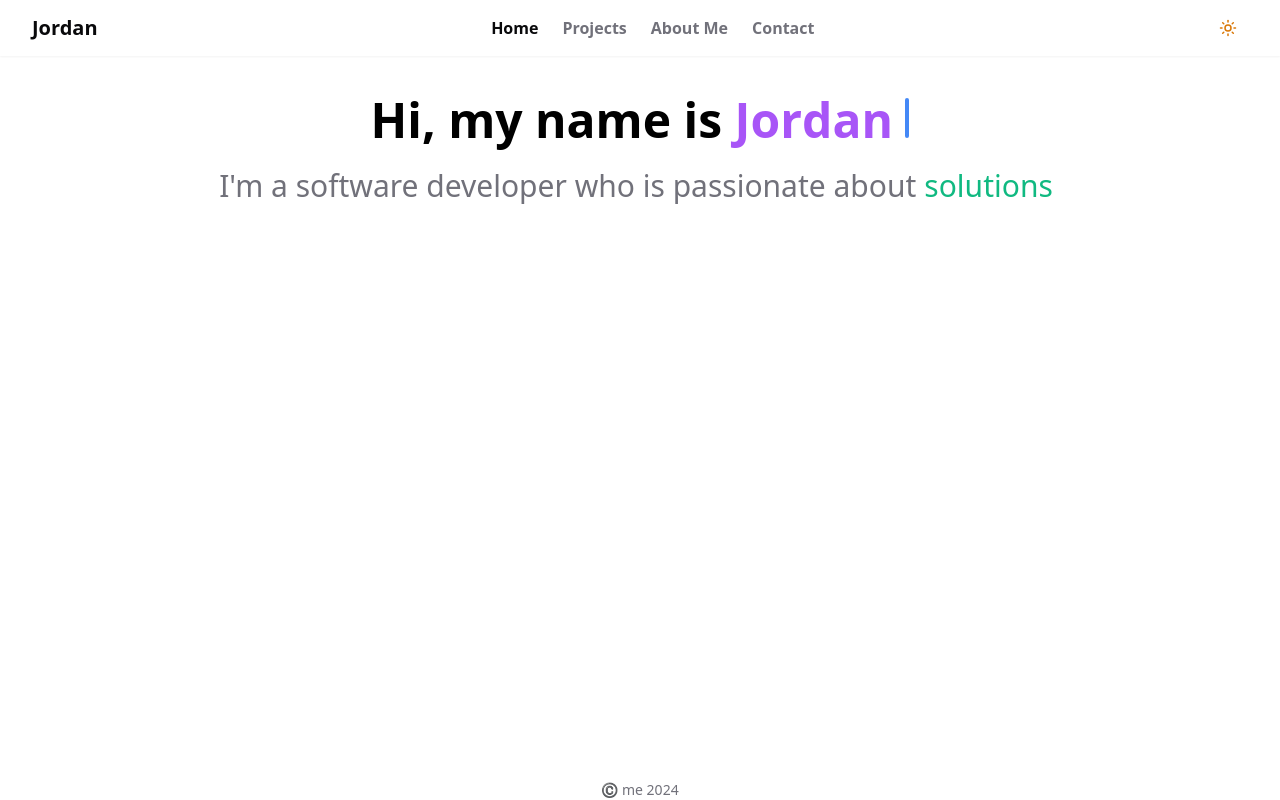
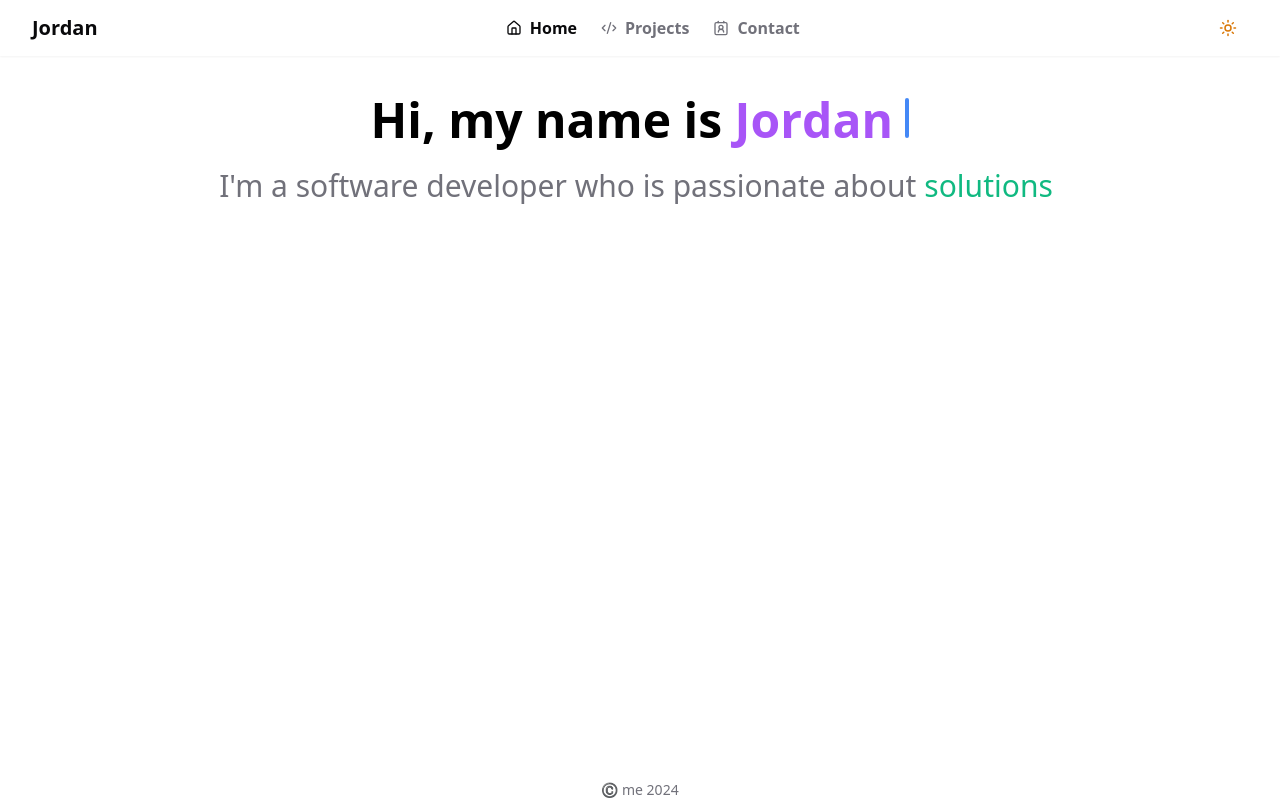
Before and after one commit to JordanTHarris/portfolio, a React (Vite) app: page / in a window 1280 px wide. Built offline with nearby package versions, Linux system fonts and the light colour scheme.

Commit message:
Make navbar dropdown close on click outside and add icons to nav links

```diff
--- a/src/components/layout/navbar.tsx
+++ b/src/components/layout/navbar.tsx
@@ -3,20 +3,22 @@ import { Button } from "@/components/ui/button";
 import { Link, NavLink } from "react-router-dom";
 import { ThemeToggle } from "@/components/shared/theme-toggle";
 import { cn } from "@/lib/utils";
-import { Menu } from "lucide-react";
+import { Code2, Contact2, Home, Menu } from "lucide-react";
+import { useOutsideClick } from "@/lib/hooks/use-outside-click";
 
 export function NavBar({ absoluteDropdown = false }: { absoluteDropdown?: boolean }) {
   const [isMenuOpen, setIsMenuOpen] = useState(false);
+
+  const menuRef = useOutsideClick(() => setIsMenuOpen(false));
 
   function toggleMenu() {
     setIsMenuOpen((prev: boolean) => !prev);
   }
 
   const links = [
-    { title: "Home", path: "/" },
-    { title: "Projects", path: "/projects" },
-    { title: "About Me", path: "/about" },
-    { title: "Contact", path: "/contact" },
+    { title: "Home", path: "/", icon: <Home className="h-4 w-4" /> },
+    { title: "Projects", path: "/projects", icon: <Code2 className="h-4 w-4" /> },
+    { title: "Contact", path: "/contact", icon: <Contact2 className="h-4 w-4" /> },
   ];
 
   function getLinks() {
@@ -32,13 +34,16 @@ export function NavBar({ absoluteDropdown = false }: { absoluteDropdown?: boolea
           )
         }
       >
-        {link.title}
+        <div className="flex items-center gap-2">
+          {link.icon}
+          {link.title}
+        </div>
       </NavLink>
     ));
   }
 
   return (
-    <header className="container z-50 w-full bg-background py-2 shadow-sm">
+    <header className="container z-50 w-full bg-background py-2 shadow-sm" ref={menuRef}>
       <div className="mx-auto flex items-center justify-between">
         <Link to="/" className="flex items-center gap-2">
           <span className="text-xl font-semibold">Jordan</span>
--- a/src/components/shared/theme-toggle.tsx
+++ b/src/components/shared/theme-toggle.tsx
@@ -8,7 +8,6 @@ export function ThemeToggle({ className }: { className?: string }) {
   const { resolvedTheme, setTheme } = useTheme();
 
   function toggleTheme() {
-    console.log(resolvedTheme);
     setTheme(resolvedTheme === "light" ? "dark" : "light");
   }
 
@@ -17,13 +16,13 @@ export function ThemeToggle({ className }: { className?: string }) {
       <Sun
         className={cn(
           className,
-          "absolute rotate-0 scale-75 text-amber-600 transition-all dark:-rotate-90 dark:scale-0"
+          "absolute rotate-0 scale-75 text-amber-600 transition-all dark:-rotate-90 dark:scale-0",
         )}
       />
       <Moon
         className={cn(
           className,
-          "absolute rotate-90 scale-0 text-indigo-400 transition-all dark:rotate-0 dark:scale-75"
+          "absolute rotate-90 scale-0 text-indigo-400 transition-all dark:rotate-0 dark:scale-75",
         )}
       />
       <span className="sr-only">Toggle theme</span>
--- a/src/components/ui/typewriter-effect.tsx
+++ b/src/components/ui/typewriter-effect.tsx
@@ -119,7 +119,7 @@ export const TypewriterEffectSmooth = ({
               {word.text.map((char, index) => (
                 <span
                   key={`char-${index}`}
-                  className={cn(`text-black dark:text-white`, word.className)}
+                  className={cn(`text-foreground`, word.className)}
                 >
                   {char}
                 </span>
--- /dev/null
+++ b/src/lib/hooks/use-outside-click.tsx
@@ -0,0 +1,21 @@
+import React from "react";
+
+export const useOutsideClick = (callback: () => void): React.RefObject<HTMLElement> => {
+  const ref = React.useRef<HTMLElement>(null);
+
+  React.useEffect(() => {
+    const handleClick = (event: MouseEvent) => {
+      if (ref.current && !ref.current.contains(event.target as Node)) {
+        callback();
+      }
+    };
+
+    document.addEventListener("click", handleClick, true);
+
+    return () => {
+      document.removeEventListener("click", handleClick, true);
+    };
+  }, [ref, callback]);
+
+  return ref;
+};
--- a/src/main.tsx
+++ b/src/main.tsx
@@ -7,7 +7,6 @@ import { ThemeProvider } from "@/components/providers/theme-provider.tsx";
 import { Home } from "@/routes/home.tsx";
 import { Projects } from "@/routes/projects";
 import { Contact } from "@/routes/contact";
-import { About } from "@/routes/about";
 
 const router = createBrowserRouter([
   {
@@ -21,10 +20,6 @@ const router = createBrowserRouter([
       {
         path: "/projects",
         element: <Projects />,
-      },
-      {
-        path: "/about",
-        element: <About />,
       },
       {
         path: "/contact",
--- a/src/routes/about.tsx
+++ /dev/null
@@ -1,3 +0,0 @@
-export function About() {
-  return <div>About</div>;
-}
```
